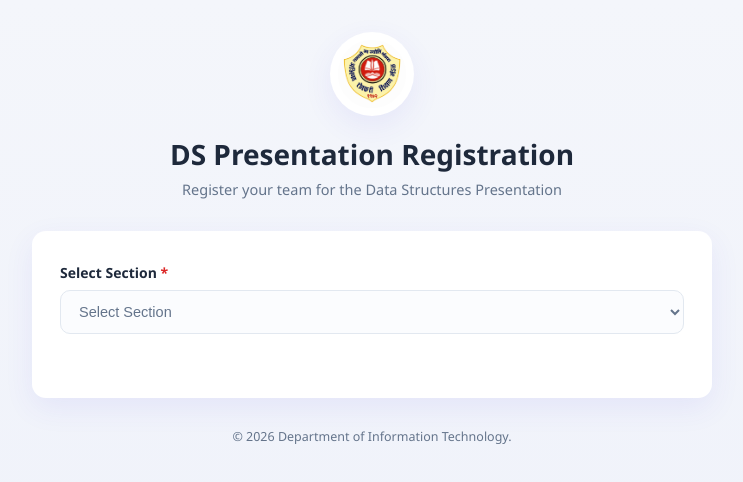
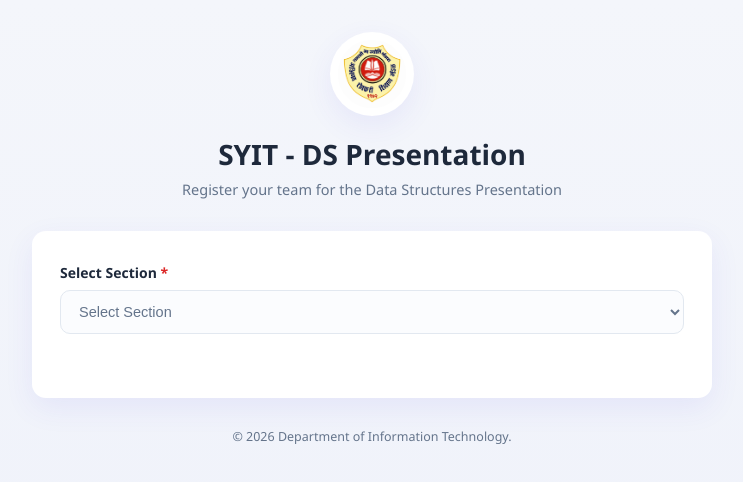
Before and after one commit to codeflux-US/DS_Presentation, a plain HTML site: page index.html in a window 1280 px wide. Shown: the whole page, without its empty margins (268-1011 px from the left). Drawn offline with Linux system fonts and the light colour scheme.

Commit message:
Update site title in index.html

```diff
--- a/index.html
+++ b/index.html
@@ -12,7 +12,7 @@
 
     <header class="site-header">
       <img src="logo.png" alt="College Logo" class="college-logo" />
-      <h1 class="site-title">DS Presentation Registration</h1>
+      <h1 class="site-title">SYIT - DS Presentation</h1>
       <p class="site-subtitle">Register your team for the Data Structures Presentation</p>
     </header>
 
```
